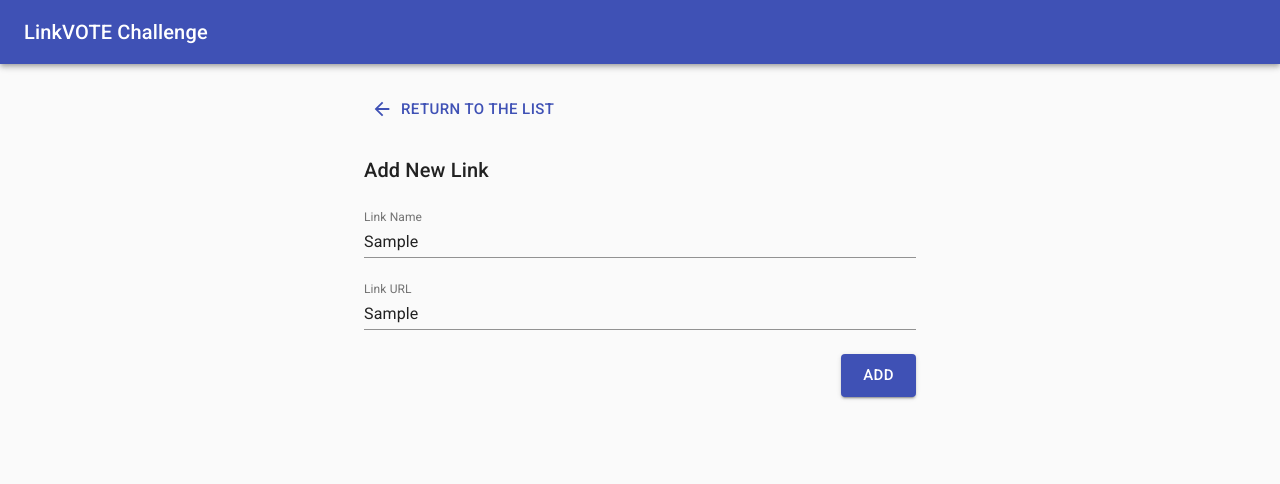
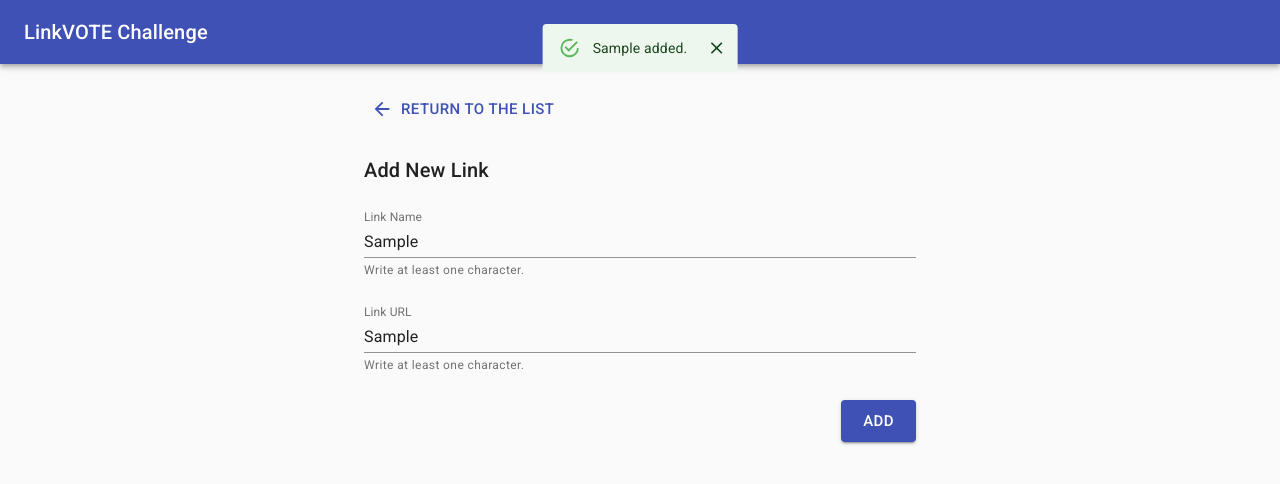
Before and after one commit to emirsavran/linkvote, a React (Create React App) app: page /new in a window 1280 px wide. Both pictures are taken after typing "Sample", "Sample" into the empty fields and a click on the button "ADD". Shown: the top 484 px of the page. Built offline with nearby package versions, Linux system fonts and the light colour scheme.

Commit message:
rename LinkSubmitPage as SubmitPage, implement add link

```diff
--- a/src/App.js
+++ b/src/App.js
@@ -5,7 +5,7 @@ import { LinkProvider } from './LinkContext';
 
 import Layout from './components/Layout';
 import ListPage from './components/ListPage';
-import LinkSubmitPage from './components/LinkSubmitPage';
+import SubmitPage from './components/SubmitPage';
 
 function App() {
   return (
@@ -17,7 +17,7 @@ function App() {
               <ListPage />
             </Route>
             <Route path="/new">
-              <LinkSubmitPage />
+              <SubmitPage />
             </Route>
             <Route path="*">
               <p>Not Found</p>
--- a/src/components/LinkSubmitPage.js
+++ /dev/null
@@ -1,40 +0,0 @@
-import React from 'react';
-import { Link as RouterLink } from 'react-router-dom';
-import {
-  TextField, Button, makeStyles, Typography,
-} from '@material-ui/core';
-import { ArrowBack } from '@material-ui/icons';
-
-const useStyles = makeStyles((theme) => ({
-  title: {
-    margin: theme.spacing(3, 0),
-  },
-  form: {
-    display: 'flex',
-    flexDirection: 'column',
-    alignItems: 'flex-end',
-    '& .MuiTextField-root': {
-      marginBottom: theme.spacing(3),
-    },
-  },
-}));
-
-function LinkSubmitPage() {
-  const classes = useStyles();
-
-  return (
-    <>
-      <Button size="large" color="primary" startIcon={<ArrowBack />} component={RouterLink} to="/">
-        Return to the List
-      </Button>
-      <Typography variant="h6" component="h2" className={classes.title}>Add New Link</Typography>
-      <form className={classes.form} noValidate autoComplete="off">
-        <TextField id="name" label="Link Name" placeholder="e.g. Alphabet" fullWidth />
-        <TextField id="url" label="Link URL" placeholder="e.g. http://abc.xyz" fullWidth />
-        <Button variant="contained" color="primary" size="large">Add</Button>
-      </form>
-    </>
-  );
-}
-
-export default LinkSubmitPage;
--- /dev/null
+++ b/src/components/SubmitPage.js
@@ -0,0 +1,102 @@
+import React, { useState } from 'react';
+import { Link as RouterLink } from 'react-router-dom';
+import {
+  TextField, Button, makeStyles, Typography, Snackbar,
+} from '@material-ui/core';
+import { Alert } from '@material-ui/lab';
+import { ArrowBack } from '@material-ui/icons';
+
+import { useLinkContext, addLink } from '../LinkContext';
+
+const useStyles = makeStyles((theme) => ({
+  title: {
+    margin: theme.spacing(3, 0),
+  },
+  form: {
+    display: 'flex',
+    flexDirection: 'column',
+    alignItems: 'flex-end',
+    '& .MuiTextField-root': {
+      marginBottom: theme.spacing(3),
+    },
+  },
+}));
+
+function SubmitPage() {
+  const classes = useStyles();
+  const [name, setName] = useState('');
+  const [hasNameError, setHasNameError] = useState(false);
+  const [url, setUrl] = useState('');
+  const [hasUrlError, setHasUrlError] = useState(false);
+  const [isSnackbarOpen, setIsSnackbarOpen] = useState(false);
+  const { dispatch } = useLinkContext();
+
+  const handleFormSubmit = () => {
+    if (!name.trim()) {
+      setHasNameError(true);
+    }
+    if (!url.trim()) {
+      setHasUrlError(true);
+    }
+    if (name.trim() && url.trim()) {
+      dispatch(addLink(name, url));
+      setHasNameError(false);
+      setHasUrlError(false);
+      setIsSnackbarOpen(true);
+    }
+  };
+
+  return (
+    <>
+      <Button size="large" color="primary" startIcon={<ArrowBack />} component={RouterLink} to="/">
+        Return to the List
+      </Button>
+      <Typography variant="h6" component="h2" className={classes.title}>Add New Link</Typography>
+      <form className={classes.form} noValidate autoComplete="off">
+        <TextField
+          id="name"
+          label="Link Name"
+          placeholder="e.g. Alphabet"
+          helperText="Write at least one character."
+          fullWidth
+          value={name}
+          error={hasNameError}
+          onChange={(e) => setName(e.target.value)}
+        />
+        <TextField
+          id="url"
+          label="Link URL"
+          placeholder="e.g. http://abc.xyz"
+          helperText="Write at least one character."
+          fullWidth
+          value={url}
+          error={hasUrlError}
+          onChange={(e) => setUrl(e.target.value)}
+        />
+        <Button
+          variant="contained"
+          color="primary"
+          size="large"
+          onClick={handleFormSubmit}
+        >
+          Add
+        </Button>
+      </form>
+      <Snackbar
+        anchorOrigin={{
+          vertical: 'top',
+          horizontal: 'center',
+        }}
+        open={isSnackbarOpen}
+        autoHideDuration={3000}
+        onClose={() => setIsSnackbarOpen(false)}
+      >
+        <Alert onClose={() => setIsSnackbarOpen(false)} severity="success">
+          {`${name} added.`}
+        </Alert>
+      </Snackbar>
+    </>
+  );
+}
+
+export default SubmitPage;
```
